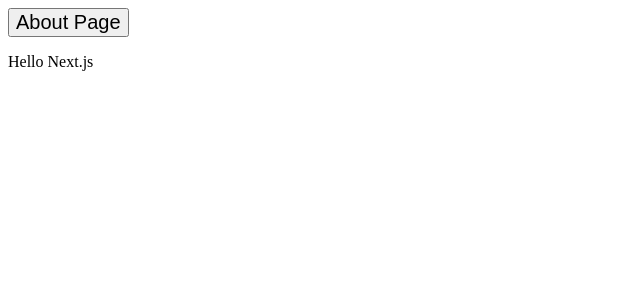
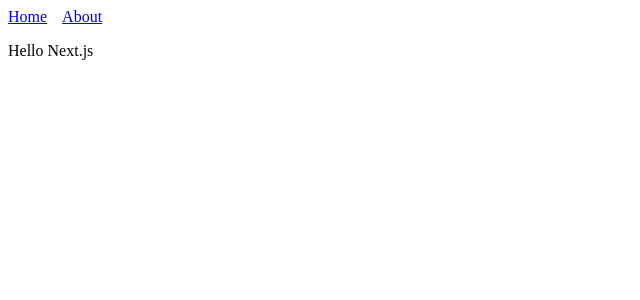
Before and after one commit to rlambrecht/hello-next, a Next.js app: page / in a window 1280 px wide. Shown: the top 300 px of the page, without its empty margins (0-640 px from the left). Built offline with nearby package versions, Linux system fonts and the light colour scheme.

Commit message:
Added a Header component

```diff
--- /dev/null
+++ b/components/Header.js
@@ -0,0 +1,18 @@
+import Link from "next/link";
+
+const linkStyle = {
+  marginRight: 15
+};
+
+const Header = () => (
+  <div>
+    <Link href="/">
+      <a style={linkStyle}>Home</a>
+    </Link>
+    <Link href="/about">
+      <a style={linkStyle}>About</a>
+    </Link>
+  </div>
+);
+
+export default Header;
--- a/pages/index.js
+++ b/pages/index.js
@@ -1,10 +1,8 @@
-import Link from "next/link";
+import Header from "../components/Header";
 
 const Index = () => (
   <div>
-    <Link href="/about">
-      <button style={{ fontSize: 20 }}>About Page</button>
-    </Link>
+    <Header />
     <p>Hello Next.js</p>
   </div>
 );
```
